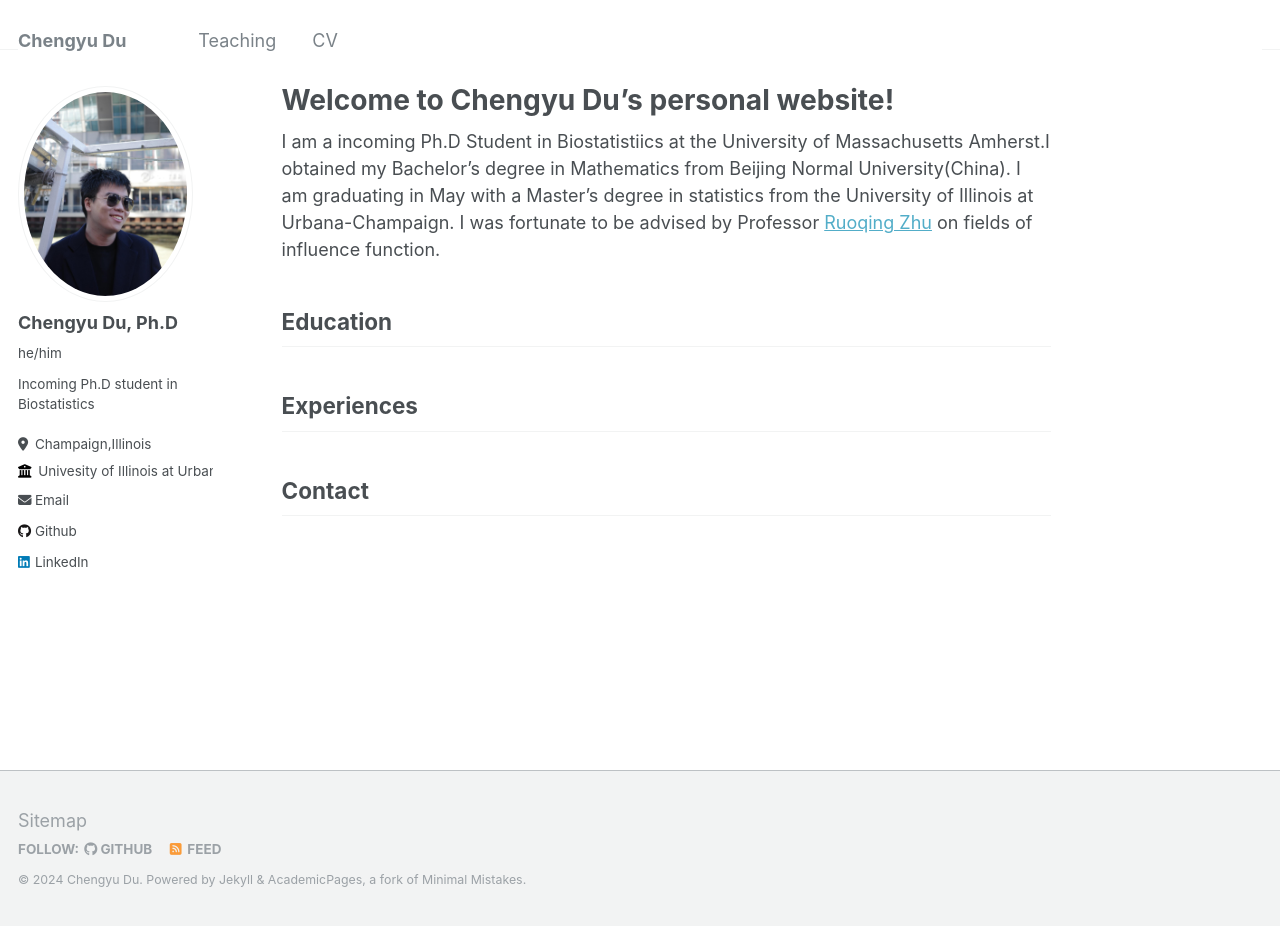
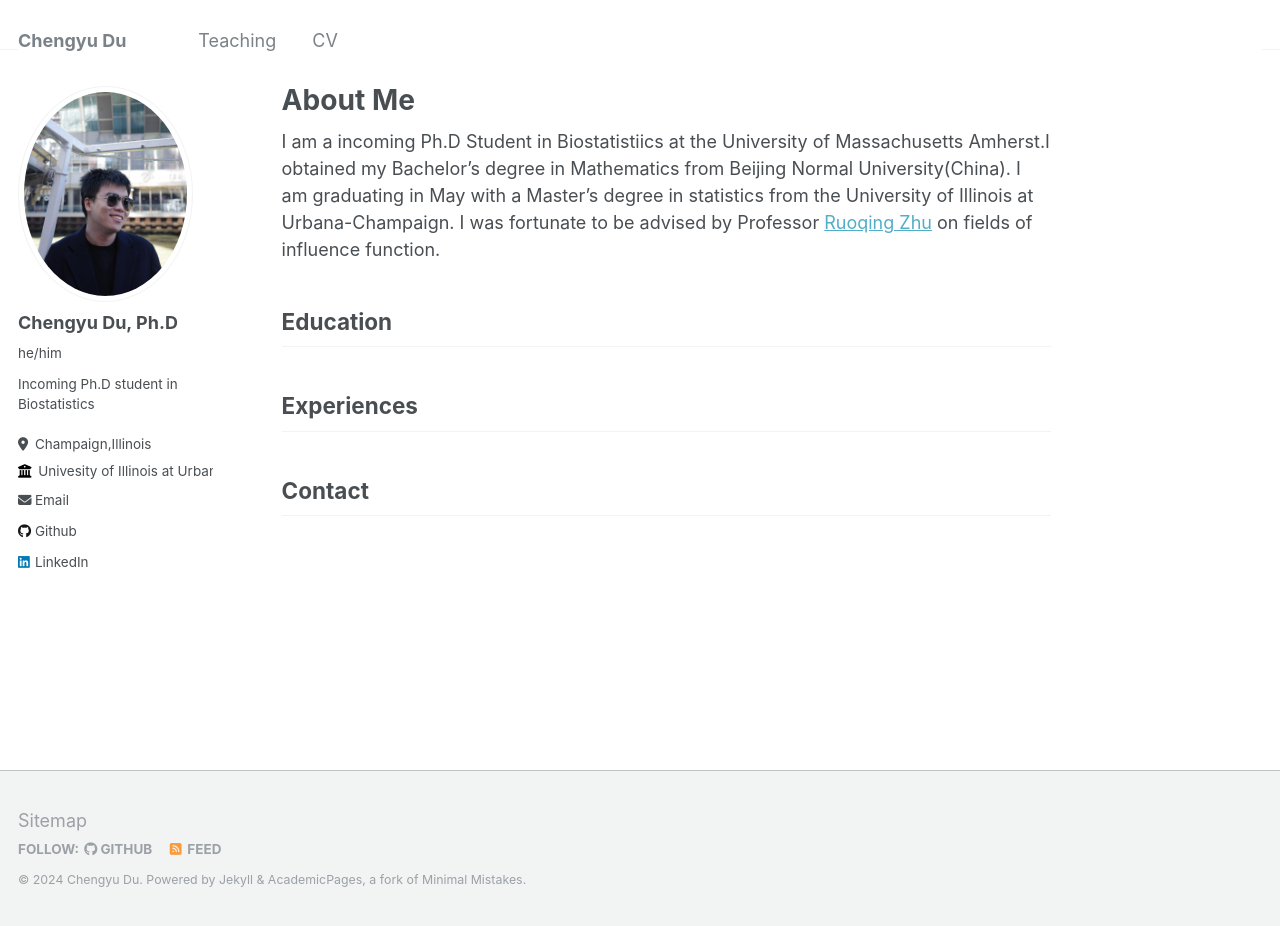
Before and after one commit to ChengyuRicardoDu/ChengyuRicardoDu.github.io, a Jekyll site: the page built from _pages/about.md, in a window 1280 px wide and 926 px high. Built offline with Jekyll 4.4.1, drawn with Linux system fonts in a browser that asks for light colours.

Commit message:
Update about.md

```diff
--- a/_pages/about.md
+++ b/_pages/about.md
@@ -1,6 +1,6 @@
 ---
 permalink: /
-title: "Welcome to Chengyu Du’s personal website!"
+title: "About Me"
 author_profile: true
 redirect_from:
   - /about/
```
